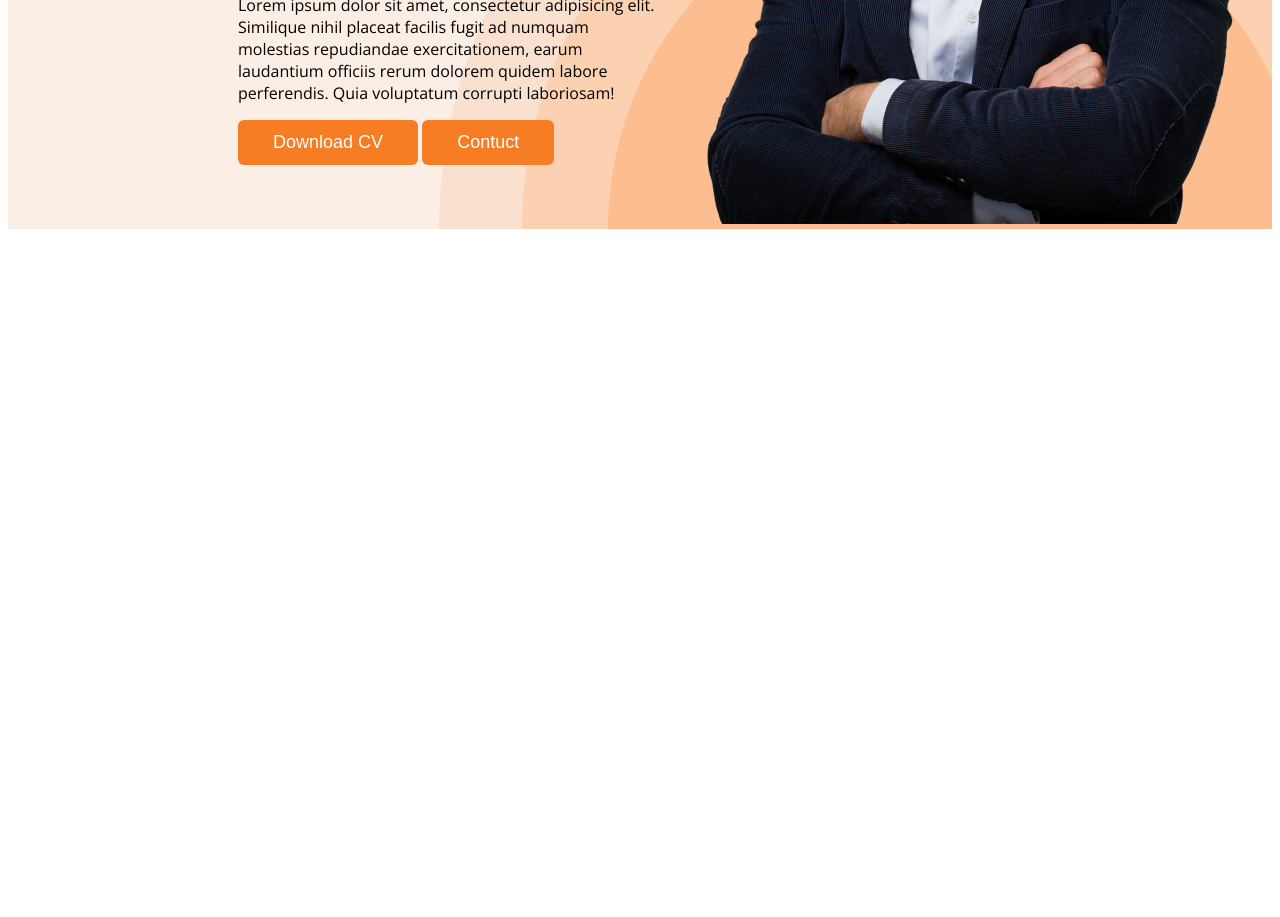
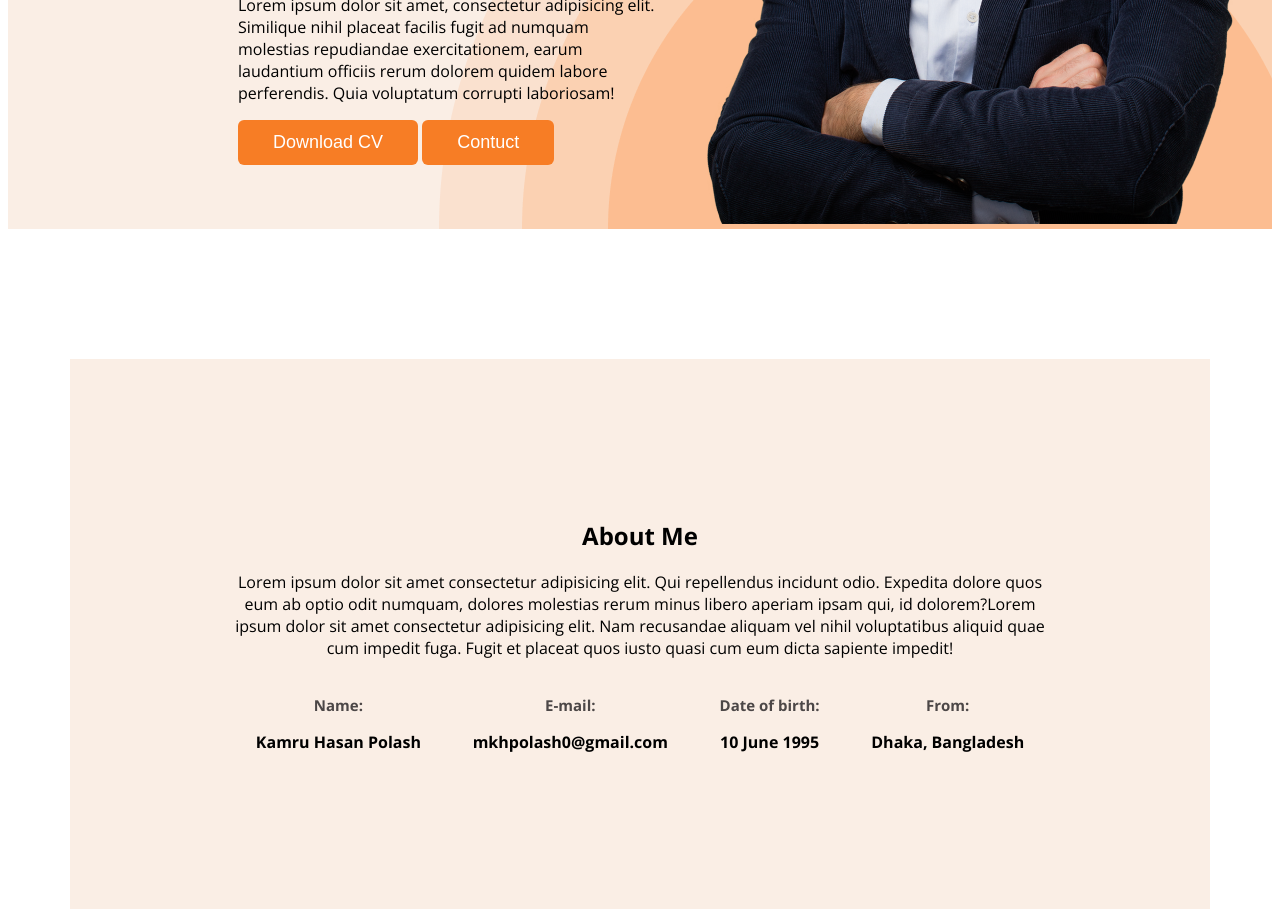
Before and after one commit to KamrulHasanPolash2023/Portfolio-webpage, a plain HTML site: page images/index.html in a window 1280 px wide. Shown: the part 672-1589 px from the top of the page. Before the commit the page ends 909 px from the top, so only its background shows below. Drawn offline with nearby package versions, Linux system fonts and the light colour scheme.

Commit message:
added about info

```diff
--- a/images/index.html
+++ b/images/index.html
@@ -36,14 +36,38 @@
             </div>
 
     </header>
+    <main>
 
-        <main>
+        <section class="about-container">
+            <div class="about-section">
+                <h1>About Me</h1>
+                <p>Lorem ipsum dolor sit amet consectetur adipisicing elit. Qui repellendus incidunt odio. Expedita dolore quos eum ab optio odit numquam, dolores molestias rerum minus libero aperiam ipsam qui, id dolorem?Lorem ipsum dolor sit amet consectetur adipisicing elit. Nam recusandae aliquam vel nihil voluptatibus aliquid quae cum impedit fuga. Fugit et placeat quos iusto quasi cum eum dicta sapiente impedit!</p>
+            </div>
 
-        </main>
+        <div class="aboutinfo">
+            <div>
+                <h4 class="aboutcommonclass">Name:</h4>
+                <p><b>Kamru Hasan Polash</b></p>
+            </div>
+            <div>
+                <h4 class="aboutcommonclass">E-mail:</h4>
+                <p><b>mkhpolash0@gmail.com</b></p>
+            </div>
+            <div>
+                <h4 class="aboutcommonclass">Date of birth:</h4>
+                <p><b> 10 June 1995</b></p>
+            </div>
+            <div>
+                <h4 class="aboutcommonclass">From:</h4>
+                <p><b> Dhaka, Bangladesh</b></p>
+            </div>
+        </div>
+
+        </section>
         <footer>
 
         </footer>
-
+    </main>
     </body>
     </html>
 
--- a/images/style.css
+++ b/images/style.css
@@ -8,7 +8,7 @@ nav > ul {
 }
 nav li{
     list-style: none;
-    margin-right: 50px;
+    margin-right: 100px;
 
 }
 nav a{
@@ -73,3 +73,26 @@ nav{
     line-height: normal;
     margin: 0px;
 }
+
+main{
+    max-width: 1140px;
+    margin: 0 auto;
+}
+
+.about-container{
+    margin-top: 130px;
+    text-align: center;
+    padding: 140px 160px;
+    background-color:#faeee5;
+}
+
+.aboutinfo{
+    display:flex;
+    justify-content:space-around;
+}
+
+.aboutcommonclass{
+    color:rgb(76, 71, 71);
+    font-size: 15px;
+    margin-bottom: 0px;
+}
```
